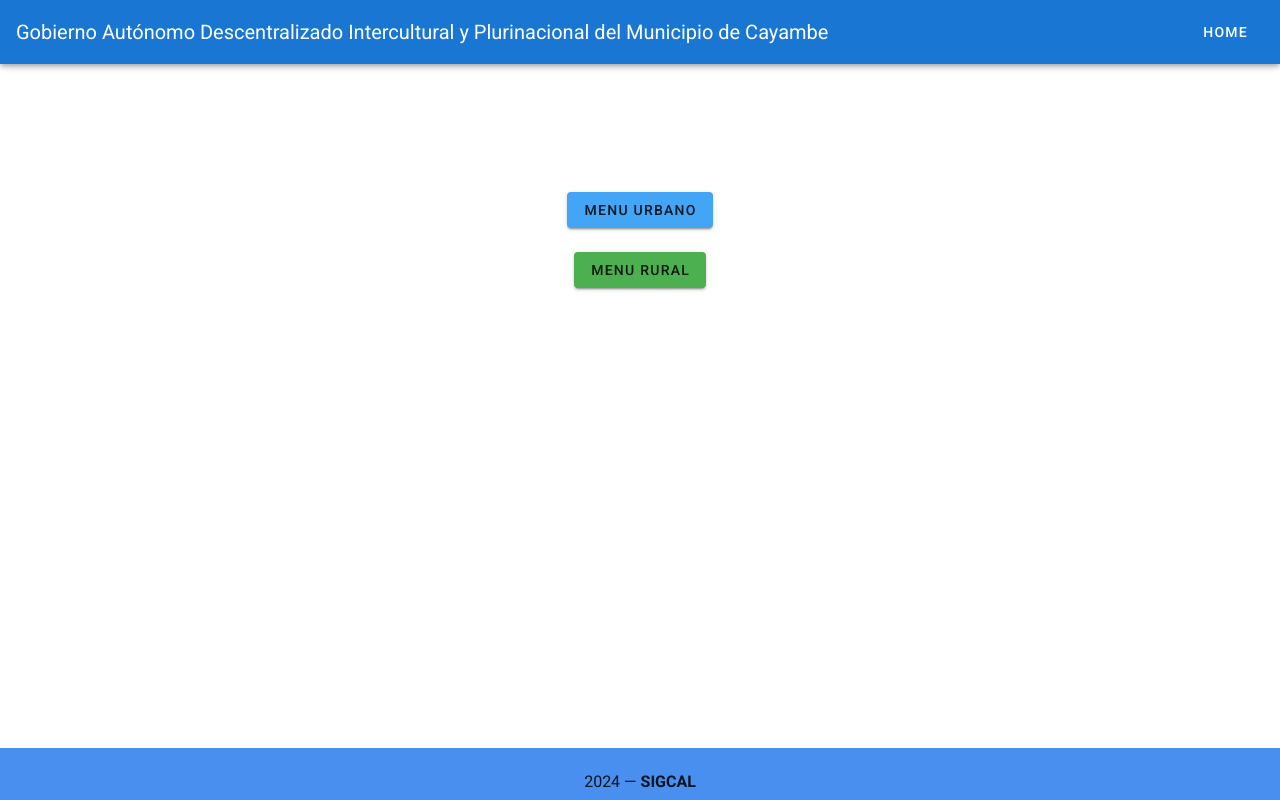
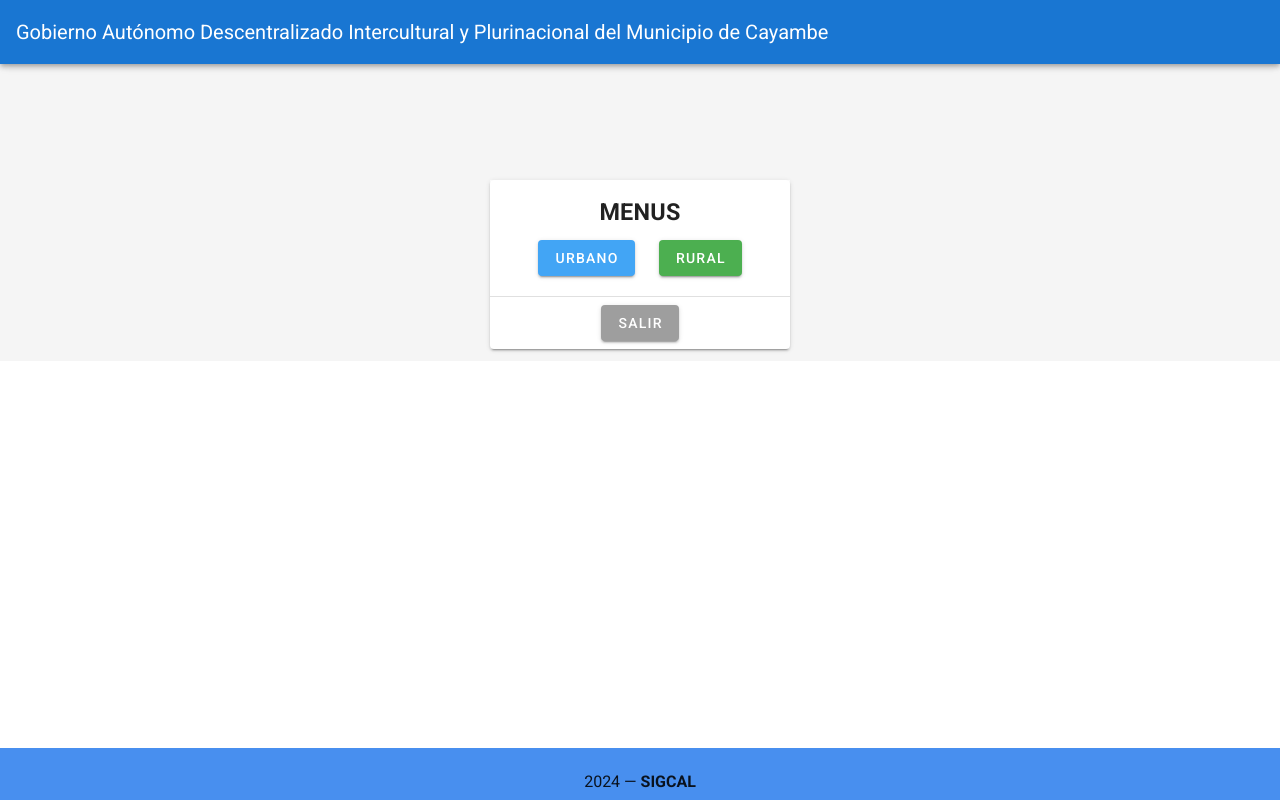
Before and after one commit to EduNeck/sigcal, a Vue app: page /menu-ingreso in a window 1280 px wide. Built offline with nearby package versions, Linux system fonts and the light colour scheme.

Commit message:
Estilos Sistema

```diff
--- a/src/App.vue
+++ b/src/App.vue
@@ -1,9 +1,9 @@
 <template>
-  <v-app>
+  <v-app class="custom-background">
     <v-app-bar app color="primary" dark>
       <v-toolbar-title style="font-size: 20px; color: white;">Gobierno Autónomo Descentralizado Intercultural y Plurinacional del Municipio de Cayambe</v-toolbar-title>
       <v-spacer></v-spacer>
-      <v-btn text rounded @click="$router.push('/menu-ingreso')">Home</v-btn>
+      <!-- <v-btn text rounded @click="$router.push('/menu-ingreso')">Home</v-btn>    -->
     </v-app-bar>
     <v-main>
       <!-- Rutas -->
@@ -29,3 +29,9 @@ export default {
   }
 }
 </script>
+
+<style scoped>
+.custom-background {
+  background-color: #f5f5f5;
+}
+</style>
--- a/src/components/MenuIngreso.vue
+++ b/src/components/MenuIngreso.vue
@@ -1,26 +1,39 @@
 <template>
-  <v-content>
+  <v-content class="custom-background">
     <v-container class="mt-10">
       <v-sheet class="mx-auto" width="300">
         <v-form @submit.prevent>
           <!-- Inicio -->
+          <v-card>
+            <v-card-title class="pb-0 d-flex justify-center"><h3>MENUS</h3></v-card-title>
             <v-container>
-          <v-row align="center" justify="center">
-            <v-col cols="auto">
+              <v-row align="center" justify="center" direction="column">
+                <v-col cols="auto" class="mb-2">
                   <v-btn color="blue lighten-1"
                          density="compact"
-                     @click="$router.push('/menu-urbano')">Menu Urbano
+                         style="color: white;"
+                         @click="$router.push('/menu-urbano')">Urbano
                   </v-btn>
                 </v-col>
 
-            <v-col cols="auto">
+                <v-col cols="auto" class="mb-2">
                   <v-btn color="green"
                          density="compact"
-                     @click="$router.push('/menu-rural')">Menu Rural
+                         style="color: white;"
+                         @click="$router.push('/menu-rural')">Rural
                   </v-btn>
                 </v-col>
               </v-row>
             </v-container>
+            <v-divider></v-divider>
+            <v-card-actions>
+              <v-row justify="center" class="w-100">
+                <v-col cols="auto">
+                  <v-btn color="grey" style="color: white;" @click="$router.push('/')">Salir</v-btn>
+                </v-col>
+              </v-row>
+            </v-card-actions>
+          </v-card>
           <!-- Fin -->
         </v-form>
       </v-sheet>
@@ -33,3 +46,11 @@
   name: 'MenuIngreso',
 };
 </script>
+
+<style scoped>
+.custom-background {
+  background-color: #f5f5f5;
+}
+
+
+</style>
--- a/src/components/MenuRural.vue
+++ b/src/components/MenuRural.vue
@@ -59,7 +59,14 @@
                     </v-list-item>
                 </v-list>
             </v-menu>
-
+            <!-- Salir -->
+            <v-menu offset-y>
+                <template v-slot:activator="{ on, attrs }">
+                    <v-btn color="green" dark v-bind="attrs" v-on="on" @click="$router.push('/menu-ingreso')" >
+                        Salir
+                    </v-btn>
+                </template>
+            </v-menu>
 
         </v-container>
     </v-content>
--- a/src/components/MenuUrbano.vue
+++ b/src/components/MenuUrbano.vue
@@ -59,7 +59,14 @@
                     </v-list-item>
                 </v-list>
             </v-menu>
-
+            <!-- Salir -->
+            <v-menu offset-y>
+                <template v-slot:activator="{ on, attrs }">
+                    <v-btn color="primary" dark v-bind="attrs" v-on="on" @click="$router.push('/menu-ingreso')" >
+                        Salir
+                    </v-btn>
+                </template>
+            </v-menu>
 
         </v-container>
     </v-content>
```
Lines whose indentation alone changed are shown as unchanged.
